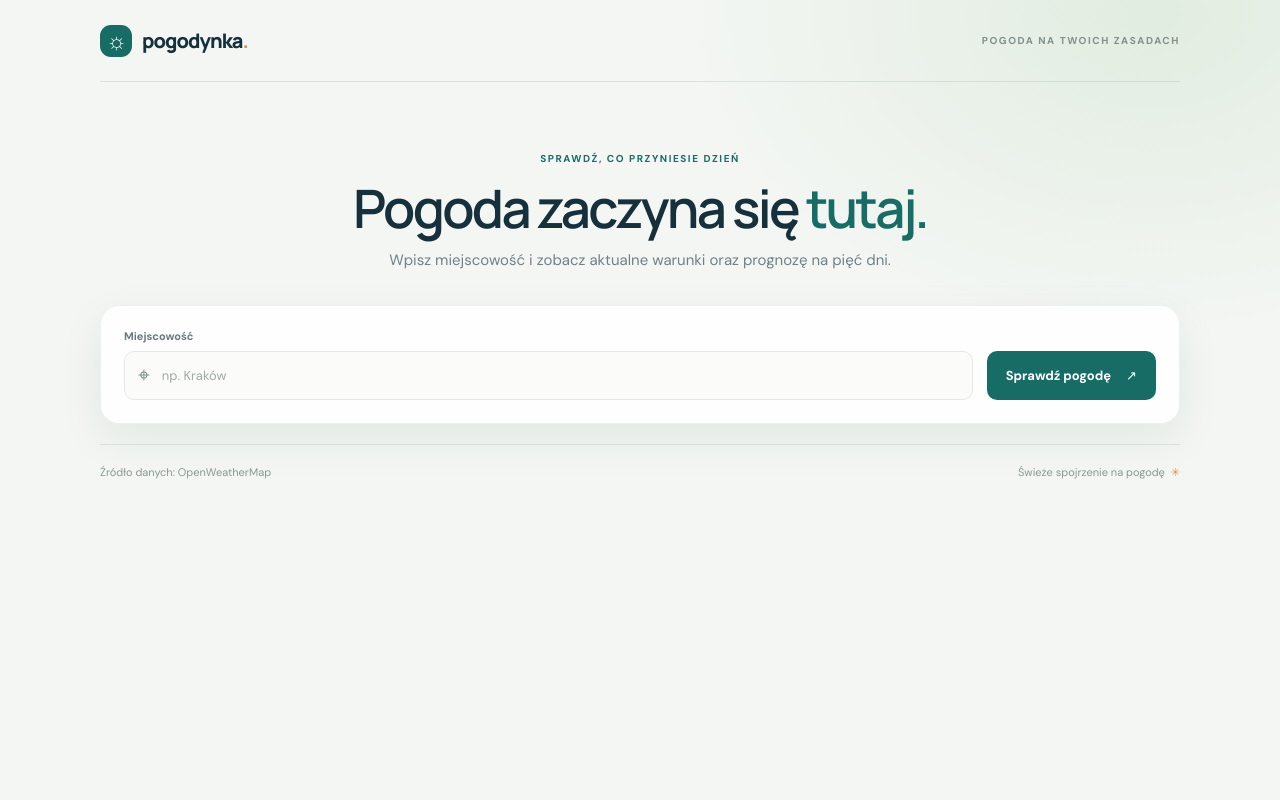
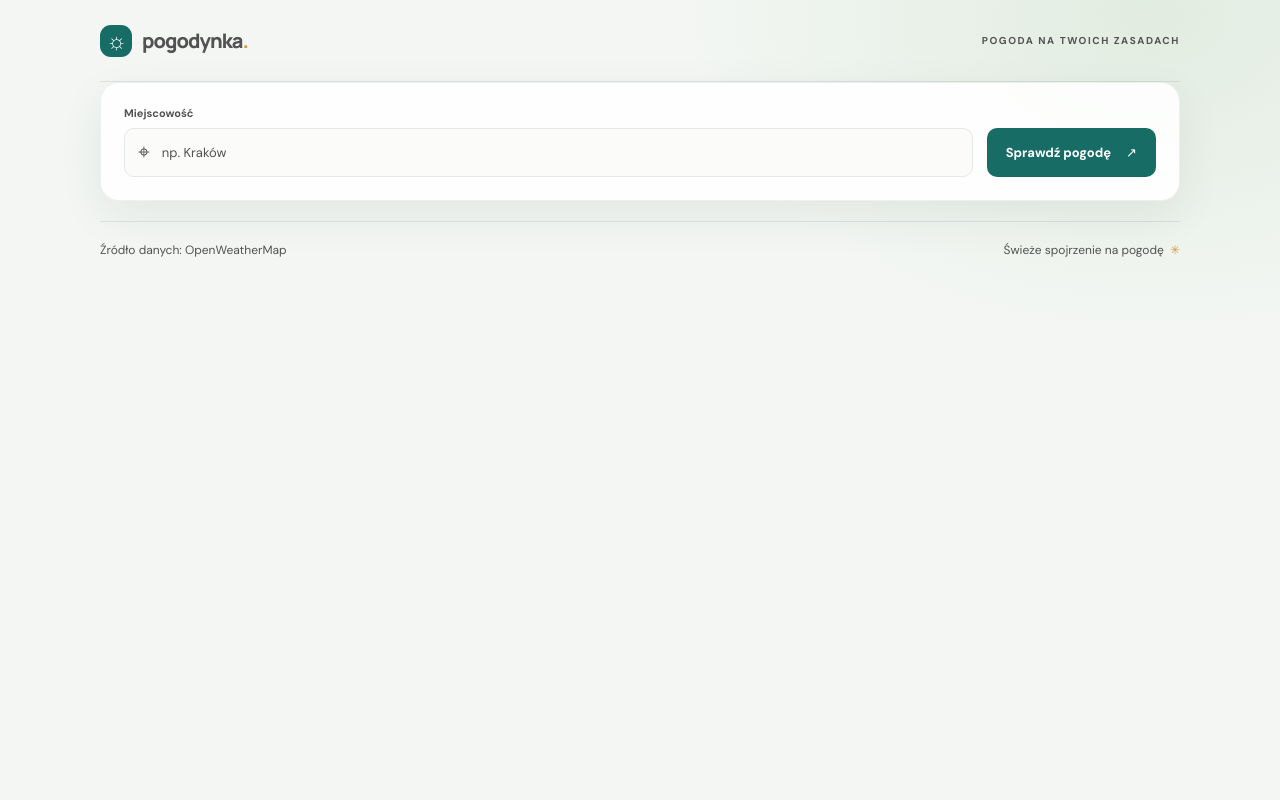
Before and after one commit to Hubert894/is_zadania, a PHP site: page / in a window 1280 px wide. Run offline with PHP 8.4, Linux system fonts and the light colour scheme.

Commit message:
Skończone zadanie

```diff
--- a/boilerplate-c/index.html
+++ b/boilerplate-c/index.html
@@ -17,12 +17,6 @@
             </a>
             <span class="topbar-note">POGODA NA TWOICH ZASADACH</span>
         </header>
-
-        <section class="intro" aria-labelledby="page-title">
-            <p class="eyebrow">SPRAWDŹ, CO PRZYNIESIE DZIEŃ</p>
-            <h1 id="page-title">Pogoda zaczyna się <em>tutaj.</em></h1>
-            <p class="intro-copy">Wpisz miejscowość i zobacz aktualne warunki oraz prognozę na pięć dni.</p>
-        </section>
 
         <form class="search-panel" id="weather-form">
             <label class="field city-field">
@@ -45,9 +39,9 @@
                 <div class="section-heading">
                     <div>
                         <p class="eyebrow">PROGNOZA CO 3 GODZINY</p>
-                        <h2 id="forecast-heading">Najbliższe 15 godzin</h2>
+                        <h2 id="forecast-heading">Najbliższe 18 godzin</h2>
                     </div>
-                    <span class="forecast-period">15 GODZIN</span>
+                    <span class="forecast-period">18 GODZIN</span>
                 </div>
                 <div id="forecast-list" class="forecast-grid"></div>
             </section>
--- a/boilerplate-c/scripts.js
+++ b/boilerplate-c/scripts.js
@@ -7,7 +7,7 @@ const currentWeather = document.querySelector("#current-weather");
 const forecastList = document.querySelector("#forecast-list");
 
 const API_BASE = "https://api.openweathermap.org/data/2.5";
-const API_KEY = "7ded80d91f2b280ec979100cc8bbba94";
+const API_KEY = "cb25a4a8df123a8b6d355353e857b39a";
 
 form.addEventListener("submit", async (event) => {
     event.preventDefault();
@@ -94,6 +94,13 @@ function loadCurrentWeather(city, apiKey) {
         request.send();
     });
 }
+loadCurrentWeather("Szczecin", API_KEY)
+  .then(data => {
+    console.log("Odpowiedź z API pogody:", data);
+  })
+  .catch(error => {
+    console.error("Błąd pobierania danych:", error);
+  });
 
 async function loadForecast(city, apiKey) {
     const params = new URLSearchParams({
@@ -122,6 +129,13 @@ function getApiError(data, status) {
     }
     return `błąd serwera (${status}).`;
 }
+loadForecast("Szczecin", API_KEY)
+  .then(data => {
+    console.log("Odpowiedź z API pogody:", data);
+  })
+  .catch(error => {
+    console.error("Błąd pobierania danych:", error);
+  });
 
 function renderCurrentWeather(data) {
     const weather = data.weather[0];
@@ -156,7 +170,7 @@ function renderForecast(data) {
         throw new Error("brak danych prognozy dla tej miejscowości.");
     }
 
-    forecastList.innerHTML = data.list.slice(0, 5).map((item) => {
+    forecastList.innerHTML = data.list.slice(0, 6).map((item) => {
         const weather = item.weather[0];
         const localTime = new Date((item.dt + data.city.timezone) * 1000);
         const date = new Intl.DateTimeFormat("pl-PL", {
--- a/boilerplate-c/styles.css
+++ b/boilerplate-c/styles.css
@@ -3,12 +3,12 @@
 :root {
     color-scheme: light;
     font-family: "DM Sans", sans-serif;
-    color: #17313c;
+    color: #525252;
     background: #f3f6f3;
     font-synthesis: none;
     text-rendering: optimizeLegibility;
-    --ink: #17313c;
-    --muted: #718187;
+    --ink: #525252;
+    --muted: #525252;
     --teal: #176c66;
     --line: #e5ebe7;
 }
@@ -81,12 +81,7 @@ input {
 }
 
 .topbar-note {
-    color: #81908c;
-}
-
-.intro {
-    padding: 70px 0 35px;
-    text-align: center;
+    color: #525252;
 }
 
 .eyebrow {
@@ -94,30 +89,9 @@ input {
     color: var(--teal);
 }
 
-h1,
 h2,
 p {
     margin-top: 0;
-}
-
-h1 {
-    margin: 14px 0 12px;
-    font-family: "Manrope", sans-serif;
-    font-size: clamp(34px, 5vw, 53px);
-    font-weight: 600;
-    letter-spacing: -2.7px;
-    line-height: 1.12;
-}
-
-h1 em {
-    color: var(--teal);
-    font-style: normal;
-}
-
-.intro-copy {
-    margin-bottom: 0;
-    color: var(--muted);
-    font-size: 15px;
 }
 
 .search-panel {
@@ -138,7 +112,7 @@ h1 em {
 }
 
 .field-label {
-    color: #687a7d;
+    color: #525252;
     font-size: 11px;
     font-weight: 700;
 }
@@ -161,7 +135,7 @@ h1 em {
 }
 
 .input-icon {
-    color: #738984;
+    color: #525252;
     font-size: 21px;
     line-height: 1;
 }
@@ -177,7 +151,7 @@ h1 em {
 }
 
 .input-wrap input::placeholder {
-    color: #a0aaa7;
+    color: #525252;
 }
 
 .search-button {
@@ -404,8 +378,8 @@ h2 {
     justify-content: space-between;
     padding: 20px 0 26px;
     border-top: 1px solid rgba(23, 49, 60, 0.1);
-    color: #8b9894;
-    font-size: 11px;
+    color: #525252;
+    font-size: 12px;
 }
 
 .footer-sun {
```
Also changed, not shown: other parts of boilerplate-c/styles.css (+9 -24 lines).
